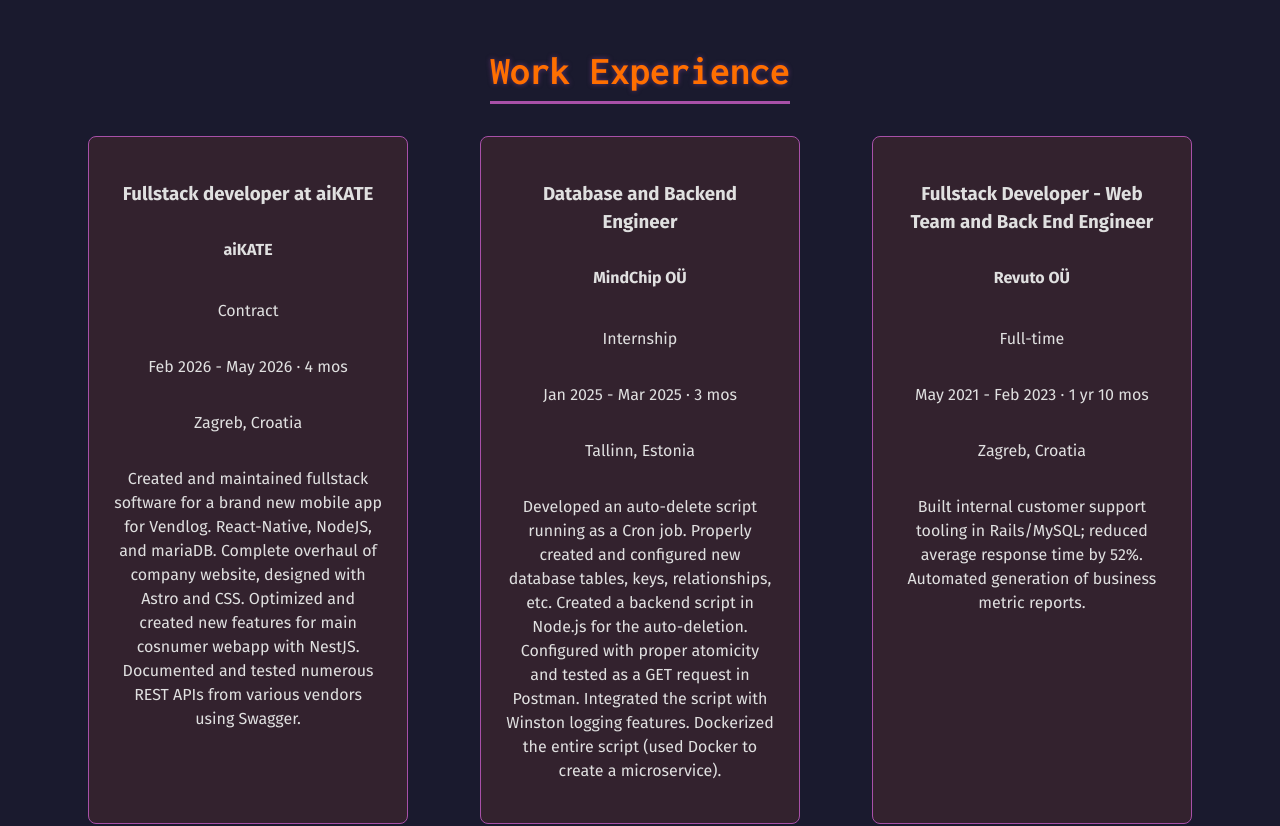
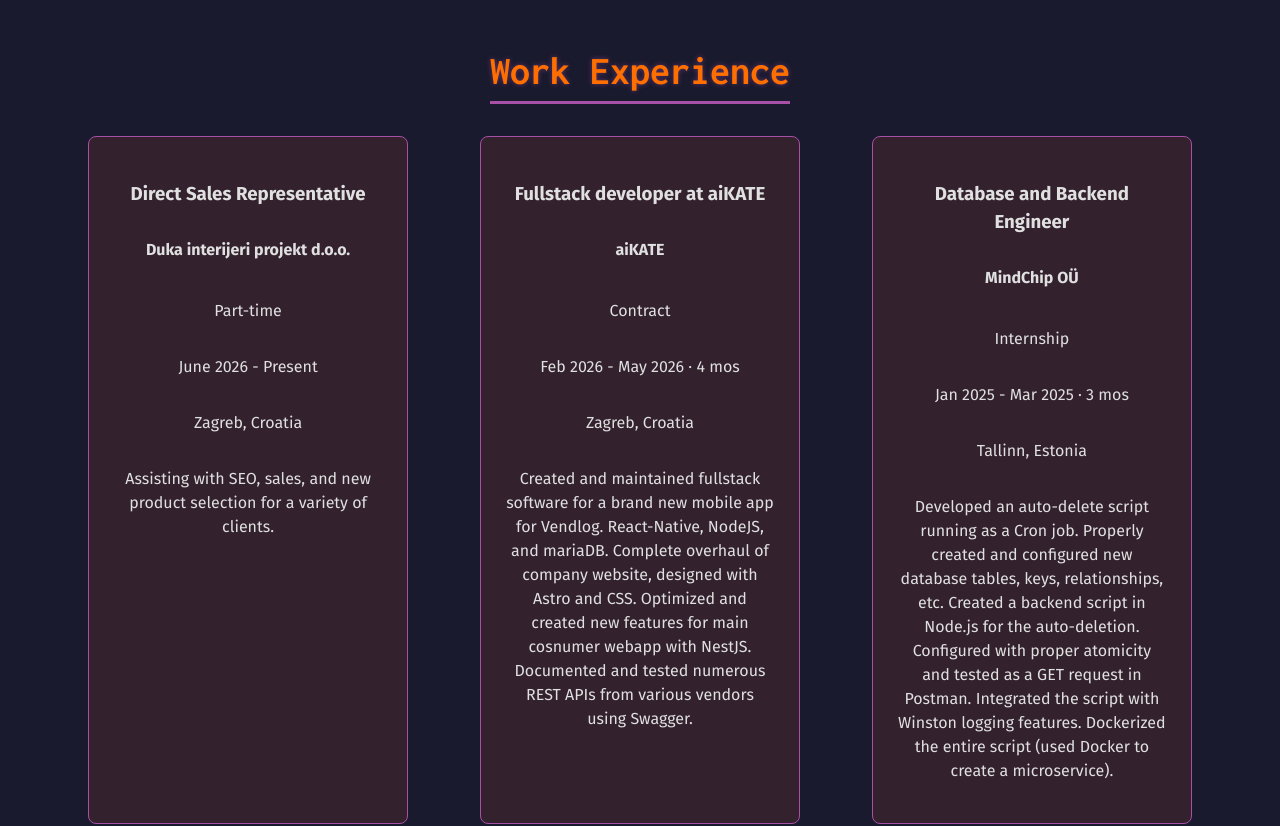
Before and after one commit to mislavrukonic/mislavrukonic.github.io, a React (Vite) app: page / in a window 1280 px wide. Shown: the part 1200-2026 px from the top of the page. Built offline with nearby package versions, Linux system fonts and the light colour scheme; no server answers.

Commit message:
add new position

```diff
--- a/src/data/jobs.js
+++ b/src/data/jobs.js
@@ -1,6 +1,15 @@
 const jobs = [
     {
         id: 1,
+        title: "Direct Sales Representative",
+        company: "Duka interijeri projekt d.o.o.",
+        typeOfJob: "Part-time",
+        duration: "June 2026 - Present",
+        location: "Zagreb, Croatia",
+        description: "Assisting with SEO, sales, and new product selection for a variety of clients.",
+    },
+    {
+        id: 2,
         title: "Fullstack developer at aiKATE",
         company: "aiKATE",
         typeOfJob: "Contract",
@@ -9,7 +18,7 @@
         description: "Created and maintained fullstack software for a brand new mobile app for Vendlog. React-Native, NodeJS, and mariaDB.\nComplete overhaul of company website, designed with Astro and CSS.\nOptimized and created new features for main cosnumer webapp with NestJS.\nDocumented and tested numerous REST APIs from various vendors using Swagger.",
     },
     {
-        id: 2,
+        id: 3,
         title: "Database and Backend Engineer",
         company: "MindChip OÜ",
         typeOfJob: "Internship",
@@ -18,7 +27,7 @@
         description: "Developed an auto-delete script running as a Cron job. Properly created and configured new database tables, keys, relationships, etc. Created a backend script in Node.js for the auto-deletion. Configured with proper atomicity and tested as a GET request in Postman. Integrated the script with Winston logging features. Dockerized the entire script (used Docker to create a microservice).",
     },
     {
-        id: 3,
+        id: 4,
         title: "Fullstack Developer - Web Team and Back End Engineer",
         company: "Revuto OÜ",
         typeOfJob: "Full-time",
@@ -27,7 +36,7 @@
         description: "Built internal customer support tooling in Rails/MySQL; reduced average response time by 52%. Automated generation of business metric reports.",
     },
     {
-        id: 4,
+        id: 5,
         title: "Tutor for Data Structures and Algorithm Analysis",
         company: "Rochester Institute of Technology",
         typeOfJob: "Contract",
```
